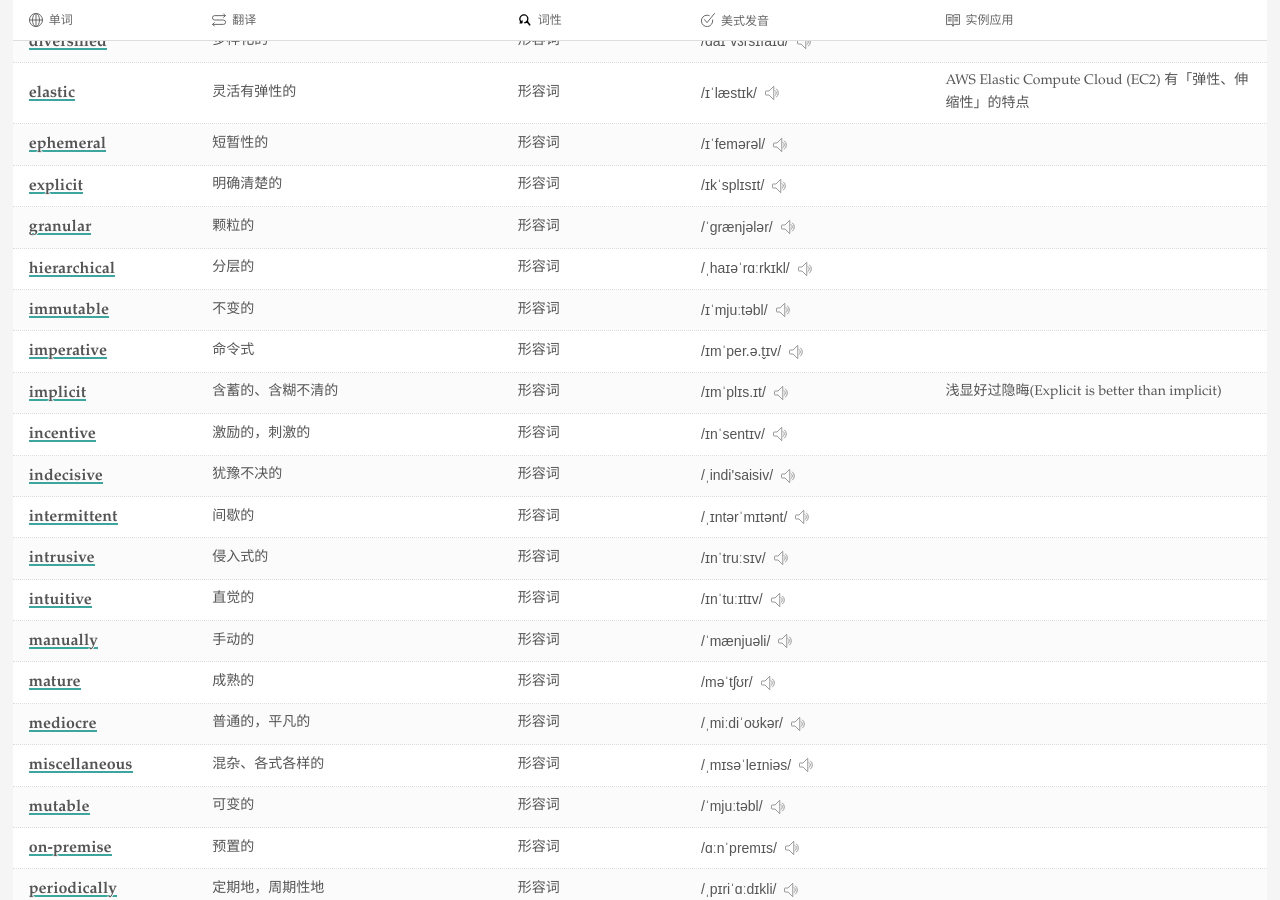
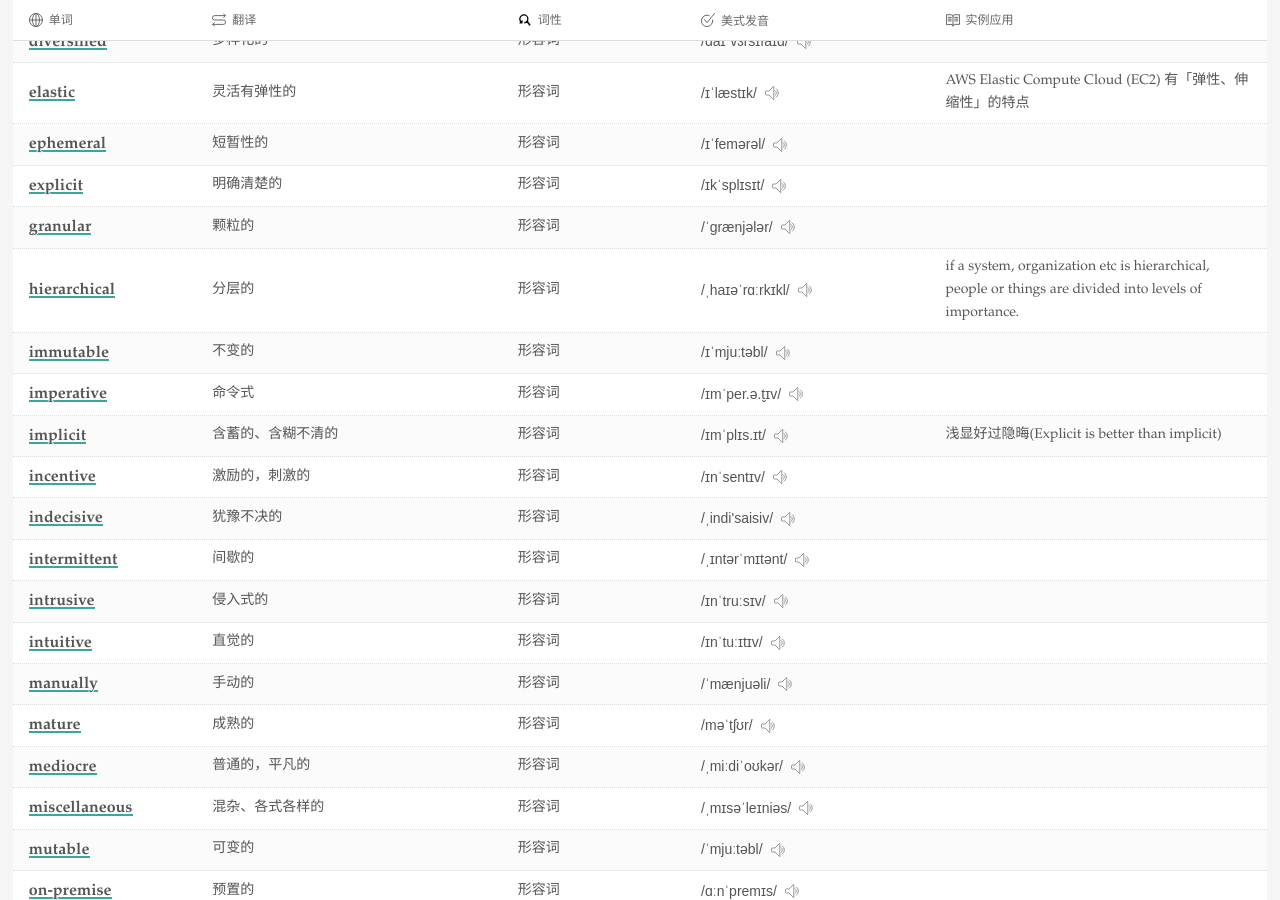
Before and after one commit to tianheg/English, a Jekyll site: the page built from index.html, in a window 1280 px wide and 900 px high, scrolled down 1078 px. Built offline with Jekyll 4.4.1, drawn with Linux system fonts in a browser that asks for light colours.

Commit message:
update hierarchical

```diff
--- a/_posts/2020-01-01-hierarchical.md
+++ b/_posts/2020-01-01-hierarchical.md
@@ -2,6 +2,6 @@
 word: hierarchical
 meaning: 分层的
 correct: /ˌhaɪəˈrɑːrkɪkl/
-note:
+note: if a system, organization etc is hierarchical, people or things are divided into levels of importance.
 category: 形容词
 ---
```
